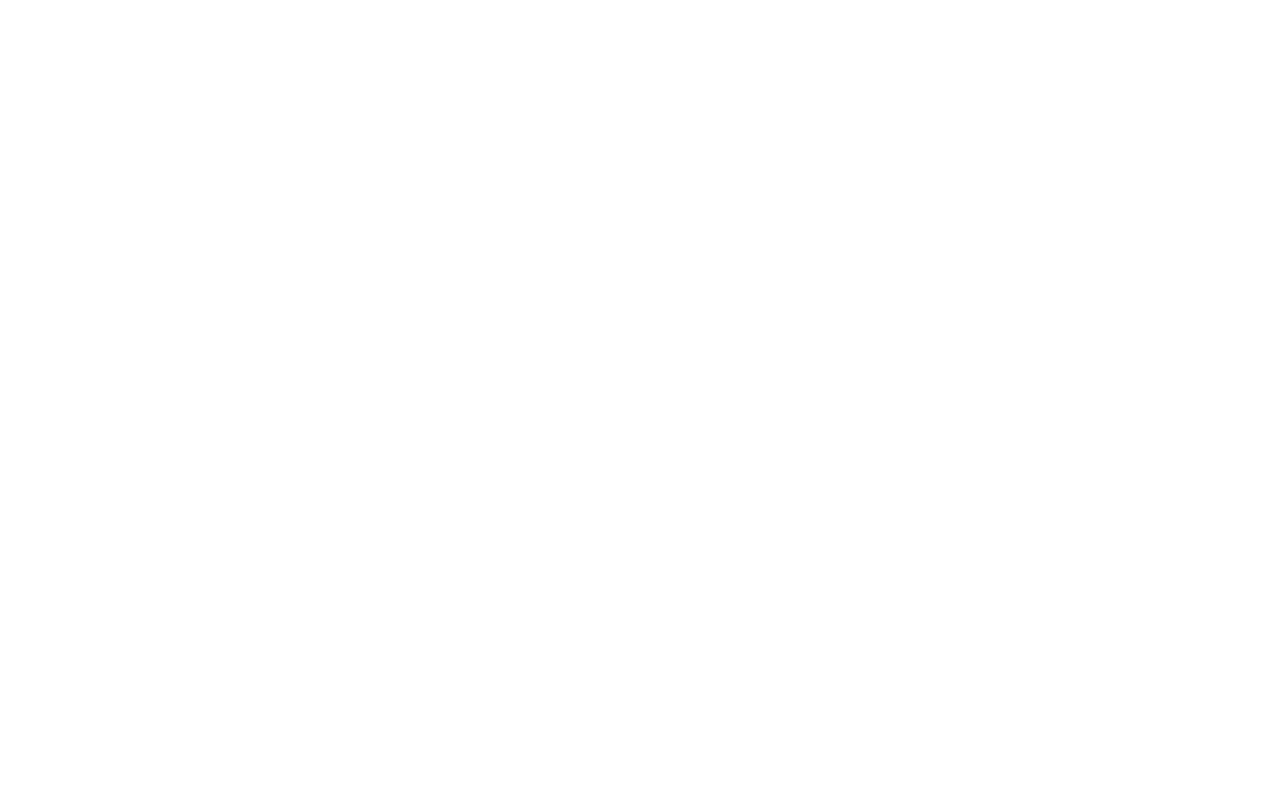
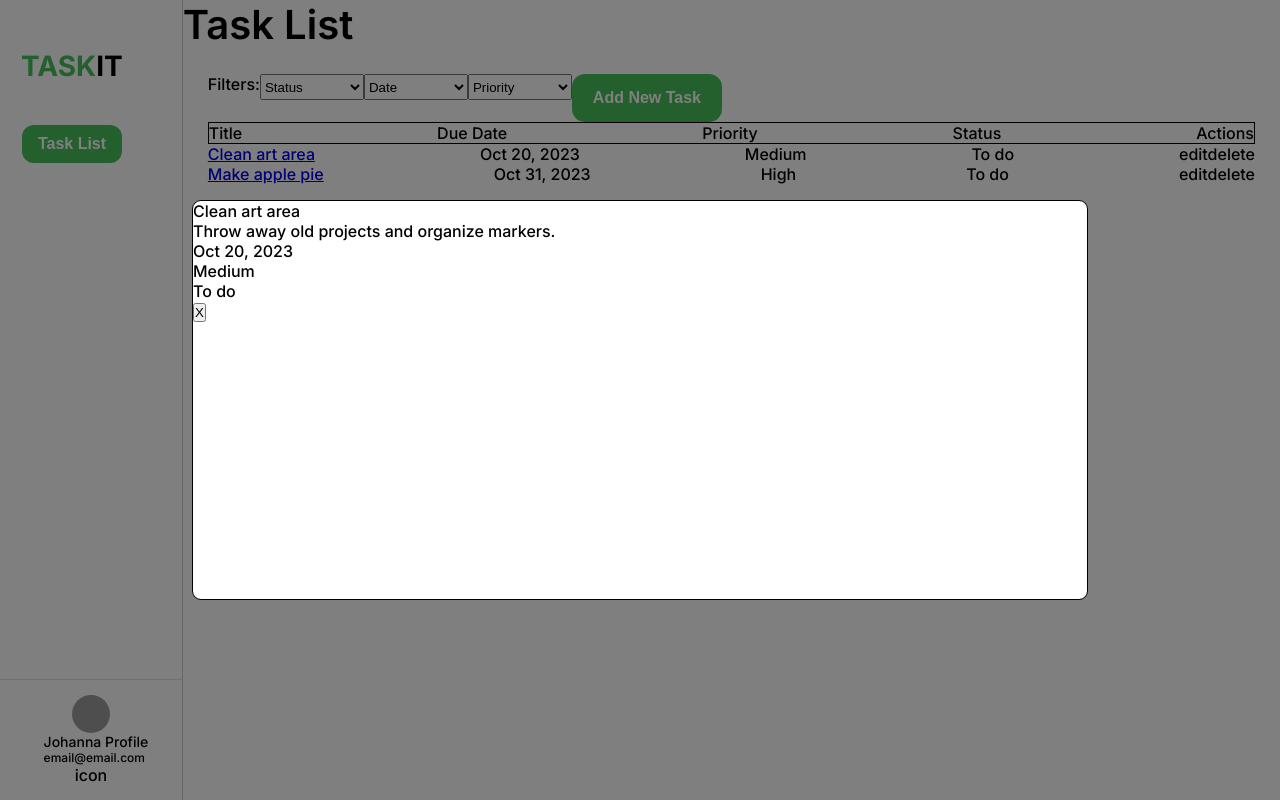
Before and after one commit to lucilejones/taskit-project, an Angular app: page /1 in a window 1280 px wide. Before the commit this address led to /. Built offline with nearby package versions, Linux system fonts and the light colour scheme; grey boxes are pictures that could not be loaded.

Commit message:
added single task details component with functionality

```diff
--- a/src/app/dashboard/main-section/main-section.component.html
+++ b/src/app/dashboard/main-section/main-section.component.html
@@ -30,5 +30,5 @@
     </div>
     <app-task-form *ngIf="onAddFormClicked" (formClicked)="onFormToggle($event)"></app-task-form>
     <!-- <app-add-task-form (onAddFormClicked)="onAddFormClicked"></app-add-task-form> -->
-
+    <router-outlet></router-outlet>
 </div>
--- a/src/app/dashboard/main-section/main-section.component.ts
+++ b/src/app/dashboard/main-section/main-section.component.ts
@@ -8,6 +8,7 @@
 export class MainSectionComponent {
   onAddFormClicked: boolean = false;
 
+
   onFormToggle() {
     this.onAddFormClicked = !this.onAddFormClicked;
   }
--- /dev/null
+++ b/src/app/dashboard/main-section/single-task-details/single-task-details.component.css
@@ -0,0 +1,24 @@
+.taskDetailsBox {
+    position: absolute;
+    top: 200px;
+    left: 15vw;
+    height: 50vh;
+    width: 70vw;
+    /* display: flex; */
+    justify-content: center;
+    align-items: center;
+    background-color: white;
+    border: 1px solid black;
+    border-radius: 9px;
+    z-index: 1;
+}
+
+.backdrop {
+    position: absolute;
+    top: 0;
+    left: 0;
+    right: 0;
+    bottom: 0;
+    background-color: black;
+    opacity: .5
+}
--- /dev/null
+++ b/src/app/dashboard/main-section/single-task-details/single-task-details.component.html
@@ -0,0 +1,17 @@
+<div class="taskDetailsBox">
+    <div>
+        <p>{{ taskDetails.title }}</p>
+        <p>{{ taskDetails.description }}</p>
+        <p>{{ taskDetails.dueDate }}</p>
+        <p>{{ taskDetails.priority }}</p>
+        <p>{{ taskDetails.status }}</p>
+    </div>
+
+    <div class="detailsCloseButton">
+        <button (click)="onClose()">X</button>
+    </div>
+</div>
+
+
+
+<div (click)="onClose()" class="backdrop"></div>
--- /dev/null
+++ b/src/app/dashboard/main-section/single-task-details/single-task-details.component.ts
@@ -0,0 +1,31 @@
+import { Component } from '@angular/core';
+import { ActivatedRoute, Params, Router } from '@angular/router';
+import { Task } from '../../shared/task.model';
+import { TasksService } from '../../shared/tasks.service';
+
+@Component({
+  selector: 'app-single-task-details',
+  templateUrl: './single-task-details.component.html',
+  styleUrls: ['./single-task-details.component.css']
+})
+export class SingleTaskDetailsComponent {
+  taskDetails: Task;
+
+  constructor(
+    private route: ActivatedRoute,
+    private router: Router,
+    private taskService: TasksService
+  ) {}
+
+  ngOnInit(): void {
+    this.route.params.subscribe((params: Params) => {
+      const taskIdFromParams = +params['id'];
+      this.taskDetails = this.taskService.getTaskById(taskIdFromParams);
+    })
+  }
+
+  onClose() {
+    this.router.navigate(['/dashboard']);
+  }
+
+}
--- a/src/app/dashboard/main-section/task-list/task-list.component.html
+++ b/src/app/dashboard/main-section/task-list/task-list.component.html
@@ -1,6 +1,12 @@
 <div *ngFor="let task of tasks">
     <div class="task-row">
-        <p> {{ task.title }}</p>
+        <a
+        style="cursor: pointer;"
+        [routerLink]="[task.id]"
+        routerLinkActive="active"
+        >
+            <p> {{ task.title }}</p>
+        </a>
         <p> {{ task.dueDate | date }}</p>
         <p> {{ task.priority }}</p>
         <p> {{ task.status }}</p>
--- a/src/app/dashboard/shared/tasks.service.ts
+++ b/src/app/dashboard/shared/tasks.service.ts
@@ -30,6 +30,12 @@
     return this.tasks.slice();
   }
 
+  getTaskById(id: number) {
+    const foundTask = this.tasks.find((task) => task.id === id);
+
+    return foundTask;
+  }
+
   addTask(newTask: Task) {
     this.tasks.push(newTask);
     this.taskListUpdated.next(this.tasks.slice());
```
Also changed, not shown: src/app/dashboard/dashboard.module.ts (+8 -1 lines).
